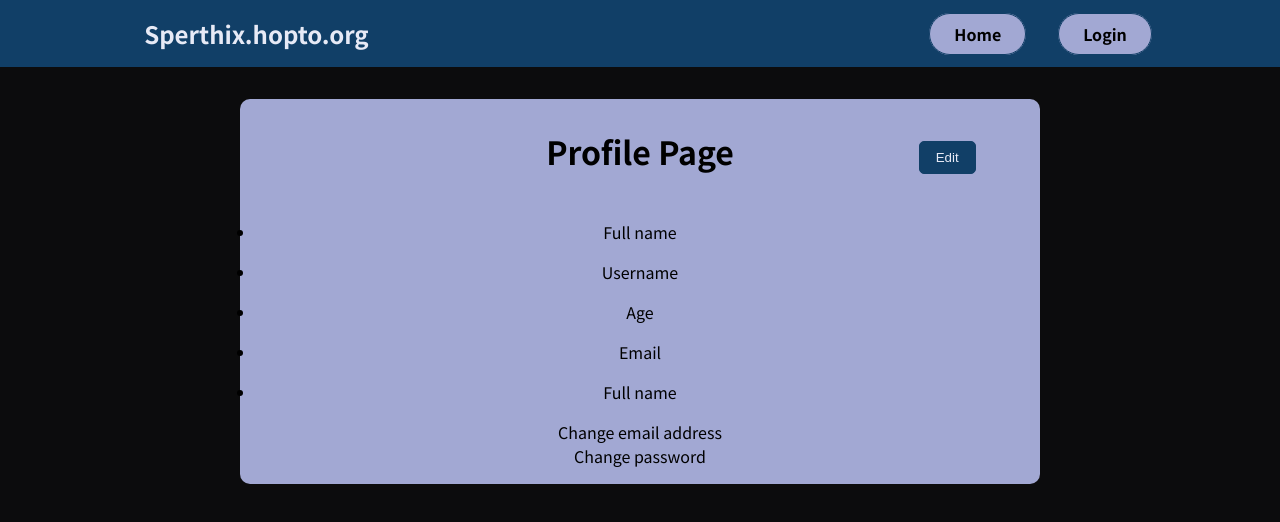
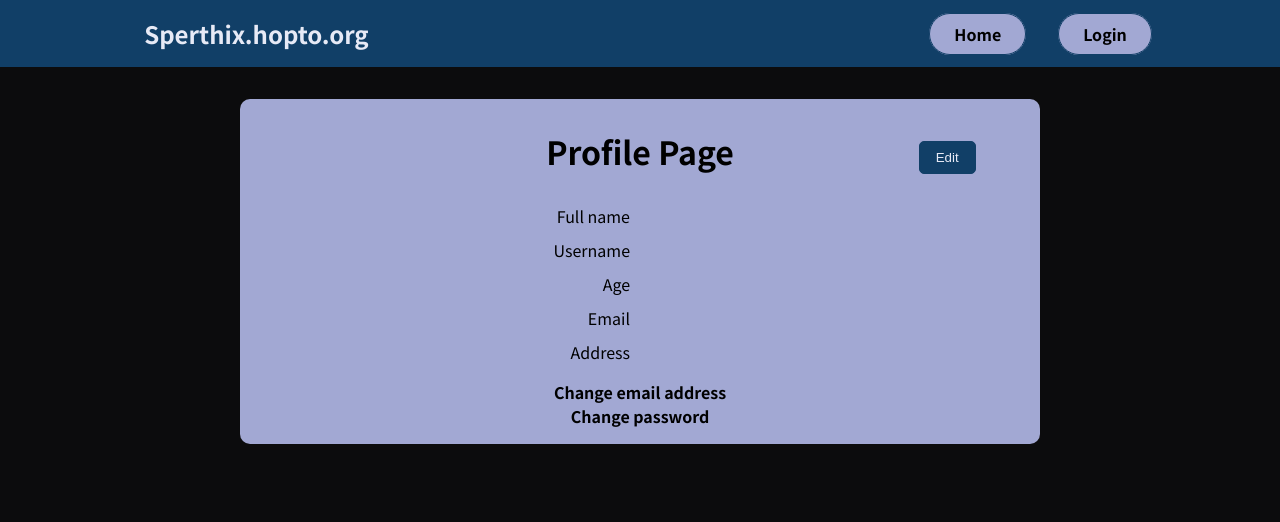
Before and after one commit to Sperthix/MyNotes, a React (Create React App) app: page /profile in a window 1280 px wide. Shown: the top 522 px of the page. Built offline with nearby package versions, Linux system fonts and the light colour scheme; no server answers.

Commit message:
added user profile details, synced with DB

```diff
--- a/src/components/Auth/AuthForm.js
+++ b/src/components/Auth/AuthForm.js
@@ -1,6 +1,7 @@
 import { useRef, useState, useEffect } from "react";
 import { useNavigate } from "react-router-dom";
 import { useDispatch } from "react-redux";
+import { userDetailsActions } from "../../context/userDetail-slice";
 
 import {
   sendSignUpRequest,
@@ -25,6 +26,19 @@ const AuthForm = (props) => {
     if (props.from === "login") setHasAcc(true);
     else setHasAcc(false);
   }, [props.from]);
+
+  useEffect(() => {
+    // clear old data before loggin in new user - not good implementation, but it works for now (:
+    dispatch(
+      userDetailsActions.setUserData({
+        name: "",
+        username: "",
+        age: "",
+        email: "",
+        address: "",
+      })
+    );
+  });
 
   const submitHandler = (event) => {
     event.preventDefault();
--- a/src/components/Profile/Profile.js
+++ b/src/components/Profile/Profile.js
@@ -1,17 +1,24 @@
-import { useState } from "react";
+import { useState, useEffect } from "react";
 
 import ProfileDisplay from "./ProfileDisplay";
 import ProfileEdit from "./ProfileEdit";
-import Card from "../UI/Card";
 
 import styles from "./Profile.module.css";
+import { getUserDetails } from "../../context/userDetail-actions";
+import { useDispatch, useSelector } from "react-redux";
 
 const Profile = () => {
   const [edit, setEdit] = useState(false);
 
+  const dispatch = useDispatch();
+  const currentUser = useSelector(state => state.auth.uid)
+
+  useEffect(() => {
+    dispatch(getUserDetails());
+  }, [dispatch, currentUser]);
+
   const editChangeHandler = () => {
     setEdit((prevState) => !prevState);
-    console.log(edit);
   };
 
   return (
@@ -20,7 +27,7 @@ const Profile = () => {
       <button type="button" className={styles.edit} onClick={editChangeHandler}>
         Edit
       </button>
-      {edit && <ProfileEdit />}
+      {edit && <ProfileEdit changeBack={editChangeHandler} />}
       {!edit && <ProfileDisplay />}
     </div>
   );
--- a/src/components/Profile/Profile.module.css
+++ b/src/components/Profile/Profile.module.css
@@ -28,3 +28,49 @@
   margin-left: 80%;
   padding: 0.5rem 1rem;
 }
+.list {
+  display: grid;
+  grid-template-columns: 1fr 1fr;
+  grid-column-gap: 20px;
+  grid-row-gap: 10px;
+  margin-bottom: 1rem;
+}
+.label {
+  grid-column: 1 / 2;
+  justify-self: right;
+  margin: 0;
+  padding: 0;
+  font-weight: 500;
+}
+
+.data {
+  grid-column: 2 / 3;
+  justify-self: left;
+  margin: 0;
+  padding: 0;
+}
+
+.change {
+  font-weight: 600;
+  cursor: pointer;
+}
+
+.input {
+  border: #113f67 1px solid;
+  border-radius: 10px;
+  margin: auto 0.2rem;
+  padding: 0.5rem;
+  max-width: 300px;
+}
+
+.submitButton {
+  grid-column: 1 / 3;
+  color: #e7eaf6;
+  background-color: #113f67;
+  margin: auto;
+  padding: 0.5rem 1.5rem;
+  border: 1px solid #113f67;
+  border-radius: 5px;
+  cursor: pointer;
+  max-width: 200px;
+}
--- a/src/components/Profile/ProfileDisplay.js
+++ b/src/components/Profile/ProfileDisplay.js
@@ -1,25 +1,30 @@
+import { useSelector } from "react-redux";
+
+import styles from "./Profile.module.css";
+
 const ProfileDisplay = () => {
+  const userDetails = useSelector((state) => state.userDetails.details);
+
   return (
     <section>
-      <ul>
-        <li>
-          <p>Full name</p>
-        </li>
-        <li>
-          <p>Username</p>
-        </li>
-        <li>
-          <p>Age</p>
-        </li>
-        <li>
-          <p>Email</p>
-        </li>
-        <li>
-          <p>Full name</p>
-        </li>
-      </ul>
-      <div>Change email address</div>
-      <div>Change password</div>
+      <div className={styles.list}>
+        <p className={styles.label}>Full name</p>
+        <p className={styles.data}>{userDetails.name}</p>
+
+        <p className={styles.label}>Username</p>
+        <p className={styles.data}>{userDetails.username}</p>
+
+        <p className={styles.label}>Age</p>
+        <p className={styles.data}>{userDetails.age}</p>
+
+        <p className={styles.label}>Email</p>
+        <p className={styles.data}>{userDetails.email}</p>
+
+        <p className={styles.label}>Address</p>
+        <p className={styles.data}>{userDetails.address}</p>
+      </div>
+      <div className={styles.change}>Change email address</div>
+      <div className={styles.change}>Change password</div>
     </section>
   );
 };
--- a/src/components/Profile/ProfileEdit.js
+++ b/src/components/Profile/ProfileEdit.js
@@ -1,25 +1,79 @@
-const ProfileEdit = () => {
+import { useRef } from "react";
+import { useDispatch } from "react-redux";
+import { sendUserDetails } from "../../context/userDetail-actions";
+
+import styles from "./Profile.module.css";
+
+const ProfileEdit = (props) => {
+  const enteredName = useRef();
+  const enteredUsername = useRef();
+  const enteredAge = useRef();
+  const enteredEmail = useRef();
+  const enteredAddress = useRef();
+
+  const dispatch = useDispatch();
+
+  const submitHandler = (event) => {
+    event.preventDefault();
+    // add VALIDATION
+    dispatch(
+      sendUserDetails({
+        fullName: enteredName.current.value,
+        username: enteredUsername.current.value,
+        age: enteredAge.current.value,
+        email: enteredEmail.current.value,
+        address: enteredAddress.current.value,
+      })
+    );
+    props.changeBack();
+  };
+
   return (
     <section>
-      <ul>
-        <li>
-          <p>Full name</p>
-        </li>
-        <li>
-          <p>Username</p>
-        </li>
-        <li>
-          <p>Age</p>
-        </li>
-        <li>
-          <p>Email</p>
-        </li>
-        <li>
-          <p>Full name</p>
-        </li>
-      </ul>
-      <div>Change email address</div>
-      <div>Change password</div>
+      <form onSubmit={submitHandler} className={styles.list}>
+        <p className={styles.label}>Full name</p>
+        <input
+          className={styles.input}
+          id="fullName"
+          type="text"
+          ref={enteredName}
+        ></input>
+
+        <p className={styles.label}>Username</p>
+        <input
+          className={styles.input}
+          id="username"
+          type="text"
+          ref={enteredUsername}
+        ></input>
+
+        <p className={styles.label}>Age</p>
+        <input
+          className={styles.input}
+          id="age"
+          type="number"
+          ref={enteredAge}
+        ></input>
+
+        <p className={styles.label}>Email</p>
+        <input
+          className={styles.input}
+          id="email"
+          type="email"
+          ref={enteredEmail}
+        ></input>
+
+        <p className={styles.label}>Address</p>
+        <input
+          className={styles.input}
+          id="address"
+          type="text"
+          ref={enteredAddress}
+        ></input>
+        <button className={styles.submitButton} type="submit">
+          Submit changes
+        </button>
+      </form>
     </section>
   );
 };
--- a/src/components/UI/Navigation.js
+++ b/src/components/UI/Navigation.js
@@ -8,7 +8,7 @@ const Navigation = () => {
   const navigate = useNavigate();
   const dispatch = useDispatch();
   const isAuthorized = useSelector((state) => state.auth.isLoggedIn);
-  const username = useSelector((state) => state.auth.uid)
+  const username = useSelector((state) => state.userDetails.details.username)
 
   const goHome = () => {
     navigate("/welcome");
--- a/src/context/index.js
+++ b/src/context/index.js
@@ -2,12 +2,14 @@ import { configureStore } from "@reduxjs/toolkit";
 import todoSlice from "./todos-slice";
 import sideListSlice from "./sideList-slice";
 import authSlice from "./auth-slice";
+import userDetailsSlice from "./userDetail-slice";
 
 const store = configureStore({
   reducer: {
     todos: todoSlice.reducer,
     sideList: sideListSlice.reducer,
     auth: authSlice.reducer,
+    userDetails: userDetailsSlice.reducer,
   },
 });
 
--- a/src/context/todos-actions.js
+++ b/src/context/todos-actions.js
@@ -7,7 +7,7 @@ export const fetchTodoList = () => {
     const fetchData = async () => {
       uid = localStorage.getItem('uid');
       const response = await fetch(
-        `https://multiapp-sperthix-default-rtdb.europe-west1.firebasedatabase.app/users/${uid}.json`
+        `https://multiapp-sperthix-default-rtdb.europe-west1.firebasedatabase.app/users/${uid}/todos.json`
       );
       // console.log(response);
       if (!response.ok) {
@@ -21,7 +21,7 @@ export const fetchTodoList = () => {
       const todosData = await fetchData();
       dispatch(
         todosActions.replaceTodos({
-          todos: todosData.todos || [],
+          todos: todosData.todoList || [],
         })
       );
     } catch (error) {
@@ -35,11 +35,11 @@ export const sendTodoList = (todos) => {
     const sendRequest = async () => {
       uid = localStorage.getItem('uid');
       const response = await fetch(
-        `https://multiapp-sperthix-default-rtdb.europe-west1.firebasedatabase.app/users/${uid}.json`,
+        `https://multiapp-sperthix-default-rtdb.europe-west1.firebasedatabase.app/users/${uid}/todos.json`,
         {
           method: "PUT",
           body: JSON.stringify({
-            todos: todos,
+            todoList: todos,
           }),
         }
       );
--- /dev/null
+++ b/src/context/userDetail-actions.js
@@ -0,0 +1,65 @@
+import { userDetailsActions } from "./userDetail-slice";
+
+let uid = localStorage.getItem("uid");
+
+export const getUserDetails = () => {
+  return async (dispatch) => {
+    const getData = async () => {
+      uid = localStorage.getItem("uid");
+      const response = await fetch(
+        `https://multiapp-sperthix-default-rtdb.europe-west1.firebasedatabase.app/users/${uid}/details.json`
+      );
+      if (!response.ok) {
+        const error = await response.json();
+        throw new Error(error.error.message);
+      }
+      const data = await response.json();
+      return data;
+    };
+    try {
+      const userDetailsData = await getData();
+      dispatch(
+        userDetailsActions.setUserData({
+          fullNname: userDetailsData.name,
+          username: userDetailsData.username,
+          age: userDetailsData.age,
+          email: userDetailsData.email,
+          address: userDetailsData.address,
+        })
+      );
+    } catch (error) {
+      console.log(error);
+    }
+  };
+};
+
+export const sendUserDetails = (userDetails) => {
+  return async () => {
+    const sendData = async () => {
+      uid = localStorage.getItem("uid");
+      const response = await fetch(
+        `https://multiapp-sperthix-default-rtdb.europe-west1.firebasedatabase.app/users/${uid}/details.json`,
+        {
+          method: "PUT",
+          body: JSON.stringify({
+            fullName: userDetails.name,
+            username: userDetails.username,
+            age: userDetails.age,
+            email: userDetails.email,
+            address: userDetails.address,
+          }),
+        }
+      );
+      if (!response.ok) {
+        const error = await response.json();
+        throw new Error(error.error.message);
+      }
+    };
+    try {
+      await sendData();
+      console.log("Data sent successfully");
+    } catch (error) {
+      console.log(error);
+    }
+  };
+};
--- /dev/null
+++ b/src/context/userDetail-slice.js
@@ -0,0 +1,21 @@
+import { createSlice } from "@reduxjs/toolkit";
+
+const userDetailsSlice = createSlice({
+  name: "userDetails",
+  initialState: {
+    details: { fullName: "", username: "", age: "", email: "", address: "" },
+  },
+  reducers: {
+    setUserData(state, action) {
+      state.details.fullName = action.payload.fullName;
+      state.details.username = action.payload.username;
+      state.details.age = action.payload.age;
+      state.details.email = action.payload.email;
+      state.details.address = action.payload.address;
+    },
+  },
+});
+
+export const userDetailsActions = userDetailsSlice.actions;
+
+export default userDetailsSlice;
```
Also changed, not shown: 1 other file (tests, documents, lock files or other folders).
